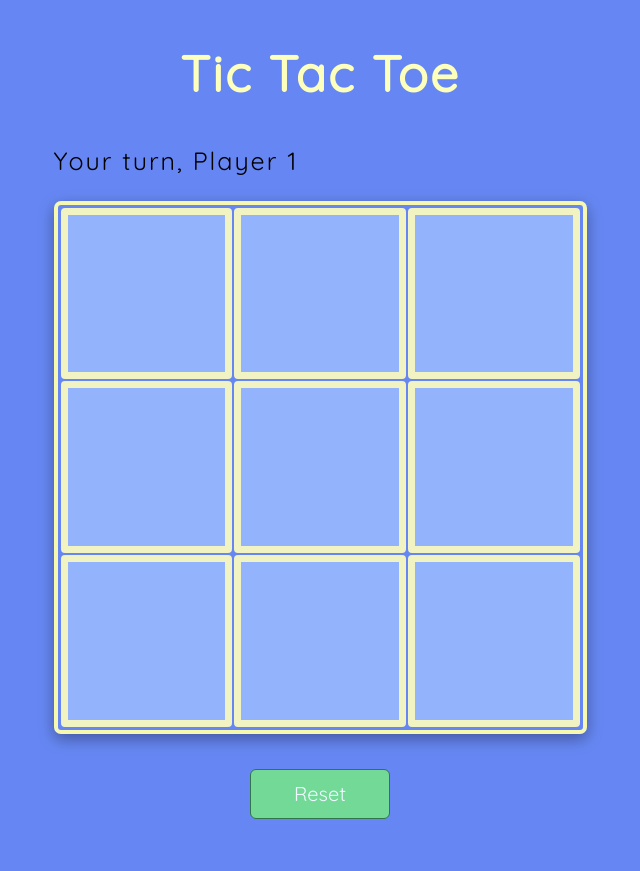
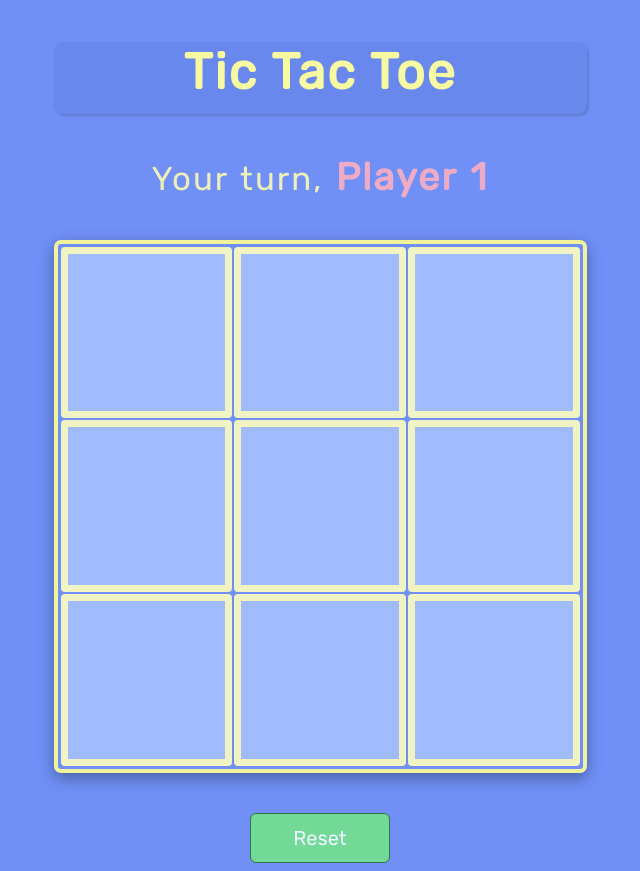
Before and after one commit to Jwilkins48/Tic-Tac-Toe, a plain HTML site: page index.html in a window 1280 px wide. Shown: the whole page, without its empty margins (320-960 px from the left). Before the commit the page ends 827 px from the top, so only its background shows below. Drawn offline with Linux system fonts and the light colour scheme.

Commit message:
changed fonts and styled display

```diff
--- a/style.css
+++ b/style.css
@@ -1,20 +1,44 @@
-@import url('https://fonts.googleapis.com/css2?family=Quicksand&display=swap');
-
+@import url('https://fonts.googleapis.com/css2?family=Montserrat:wght@300&family=Rubik:ital@0;1&display=swap');
 body {
     display: flex;
     justify-content: center;
     align-items: center;
-    font-family: 'Quicksand', sans-serif;
+    font-family: 'Montserrat', sans-serif;
+    font-weight: 300;
     font-size: 25px;
     letter-spacing: 2px;
-    background-color: #6687F3;
+    background-color: #7090f7;
     overflow: hidden;
+}
+
+#headerContainer{
+    background-color: rgb(105, 136, 238);
+    margin-bottom: 25px;
+    height: 72px;
+    text-align: center;
+    box-shadow: rgba(0, 0, 0, 0.15) 1.95px 1.95px 2.6px;
+    border-radius: 9px;
 }
 
 .titleHeader {
     text-align: center;
-    color: #FDFFBC;
-    margin-bottom: 40px;
+    color: #f7faa0;
+    margin-bottom: 43px;
+    font-family: 'Rubik', sans-serif;
+}
+
+#gameScore{
+    margin: 40px;
+    text-align: center;
+    font-size: 33px;
+    color: #eef0b7;
+    word-spacing: 2px;
+    font-family: 'Rubik', sans-serif;
+}
+#playerDisplay{
+    font-weight: bold;
+    font-size: 38px;
+    color: #eeabc6;
 }
 
 #resetBtn {
@@ -27,7 +51,7 @@ body {
     background-color: #72da96;
     color: aliceblue;
     font-size: 20px;
-    font-family: 'Quicksand', sans-serif;
+    font-family: 'Rubik', sans-serif;
     cursor: pointer;
 }
 
@@ -40,9 +64,9 @@ body {
     position: relative;
     width: 525px;
     height: 525px;
-    margin-bottom: 35px;
+    margin-bottom: 40px;
     box-shadow: rgba(0, 0, 0, 0.35) 0px 5px 15px;
-    border: 4px solid #f6f8b0;
+    border: 4px solid #f0f39a;
     border-radius: 7px;
 
 }
@@ -50,7 +74,7 @@ body {
 .cell {
     border: 7px solid #f1f3c2;
     cursor: pointer;
-    background-color: #94B3FD;
+    background-color: #a0bcfd;
     position: relative;
     border-radius: 4px;
 }
@@ -71,7 +95,6 @@ body {
     grid-template-columns: repeat(3, 1fr);
     grid-gap: 2px;
     border-radius: 5px;
-
 }
 
 .X,
@@ -86,11 +109,3 @@ body {
     -khtml-user-select: none;
     -webkit-user-select: none;
 }
-
-.X::after {
-    position: absolute;
-}
-
-.O::after {
-    position: absolute;
-}
```
